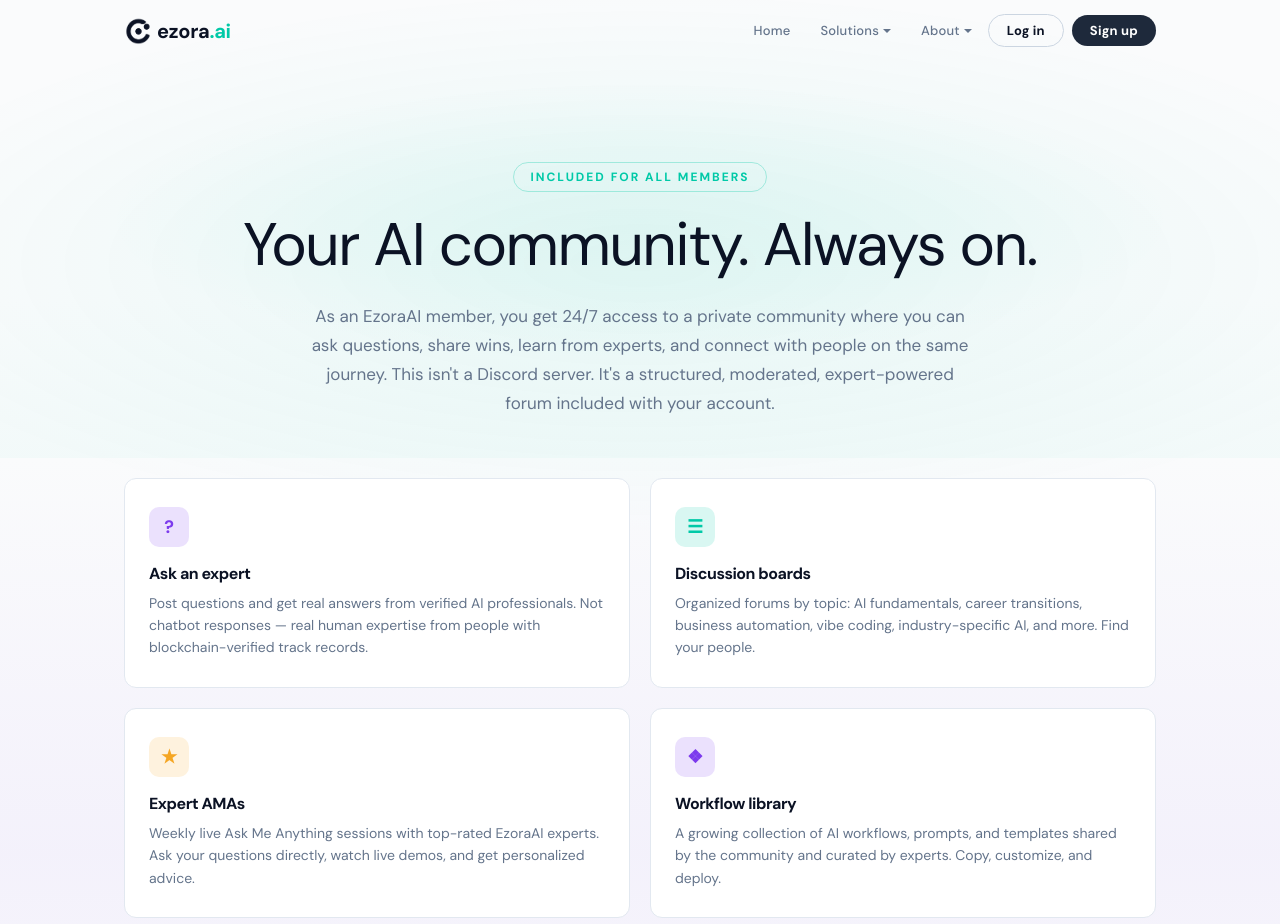
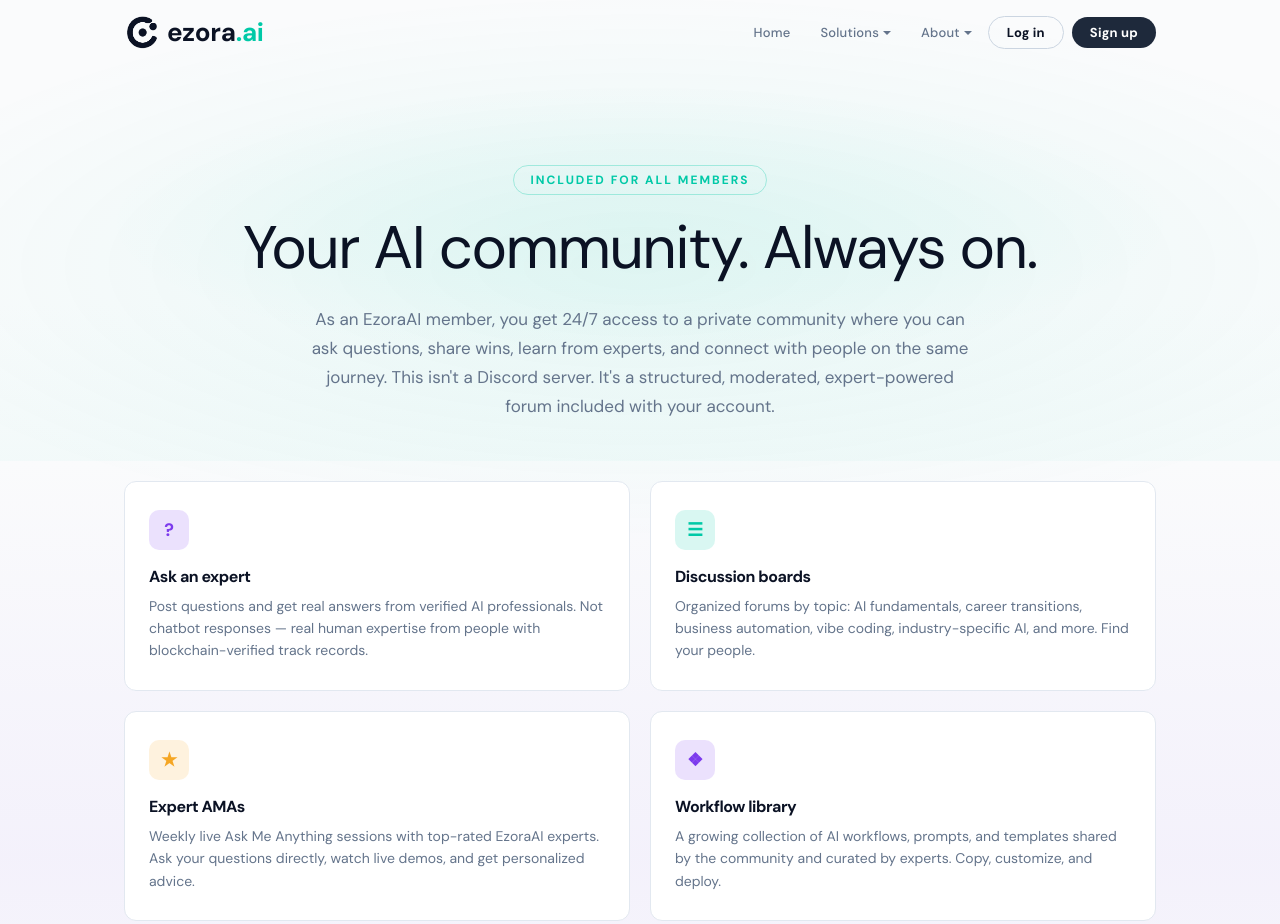
Before and after one commit to EzoraAI/ezora-landing, a plain HTML site: page community.html in a window 1280 px wide. Shown: the top 924 px of the page. Drawn offline with Linux system fonts and the light colour scheme.

Commit message:
Increase nav logo size across all pages
Icon: 28px → 36px, wordmark: 20px → 26px, gap: 5px → 7px

Co-Authored-By: Claude Opus 4.6 <noreply@anthropic.com>

```diff
--- a/community.html
+++ b/community.html
@@ -241,7 +241,7 @@ footer{padding:60px 0 0;border-top:1px solid #E2E8F0}
 
 <nav>
   <div class="container">
-    <a href="index.html" class="logo-wordmark" style="text-decoration:none;font-family:'DM Sans',sans-serif;font-size:20px;font-weight:700;color:var(--navy);letter-spacing:-.3px;display:flex;align-items:center;gap:5px"><img src="icon-512-dark.png" alt="EzoraAI" style="width:28px;height:28px"><span>ezora<span style="color:#00C9A7">.ai</span></span></a>
+    <a href="index.html" class="logo-wordmark" style="text-decoration:none;font-family:'DM Sans',sans-serif;font-size:26px;font-weight:700;color:var(--navy);letter-spacing:-.3px;display:flex;align-items:center;gap:7px"><img src="icon-512-dark.png" alt="EzoraAI" style="width:36px;height:36px"><span>ezora<span style="color:#00C9A7">.ai</span></span></a>
     <input type="checkbox" id="navToggle" class="nav-toggle-checkbox" aria-label="Toggle navigation menu">
     <label for="navToggle" class="nav-toggle-label" aria-label="Open menu">&#9776;</label>
     <div class="nav-right">
```
Also changed, not shown: difference.html (+1 -1 lines), for-businesses.html (+1 -1 lines), for-experts.html (+1 -1 lines), for-individuals.html (+1 -1 lines), index.html (+1 -1 lines), privacy.html (+1 -1 lines), terms.html (+1 -1 lines), vision.html (+1 -1 lines).
